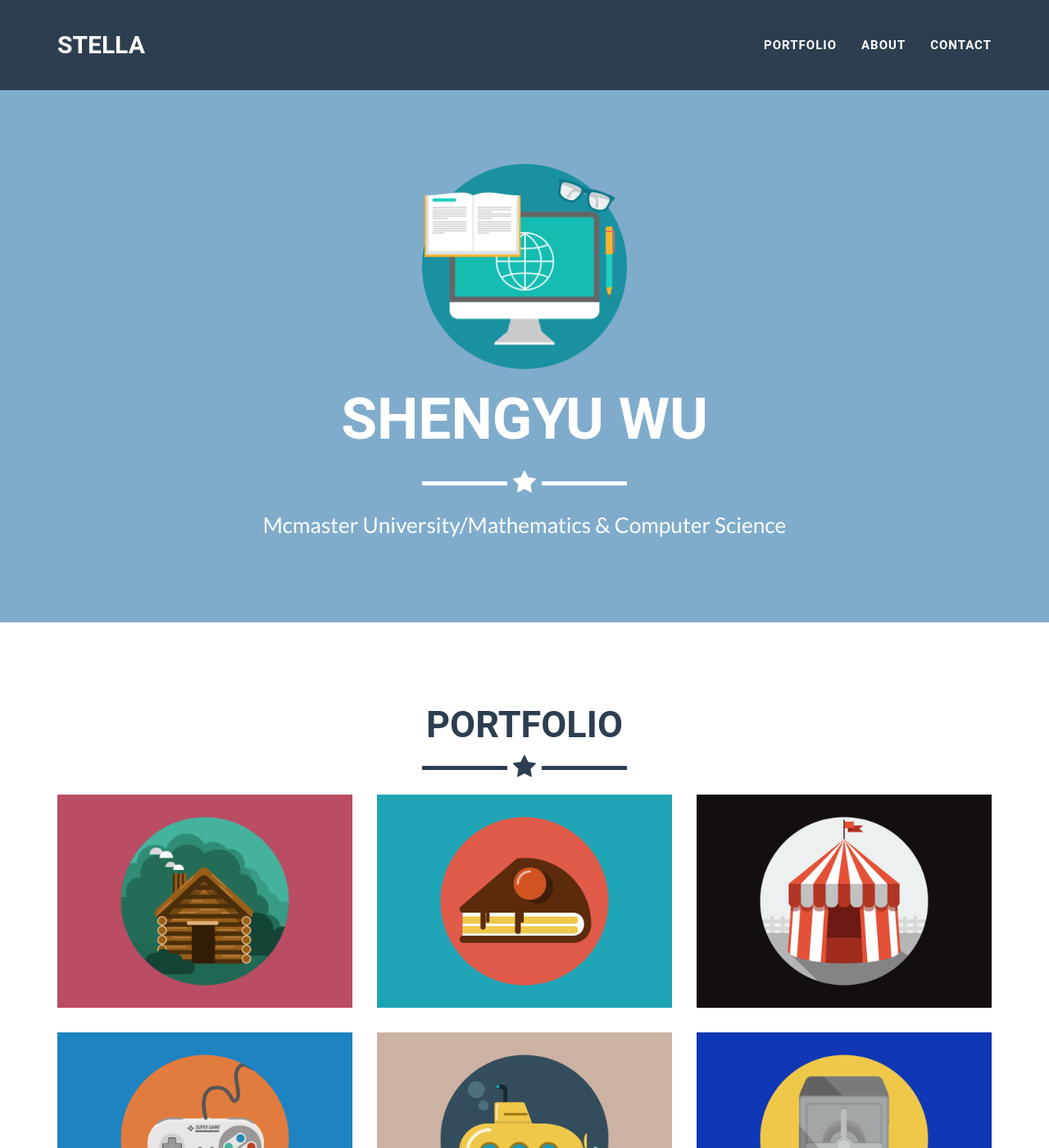
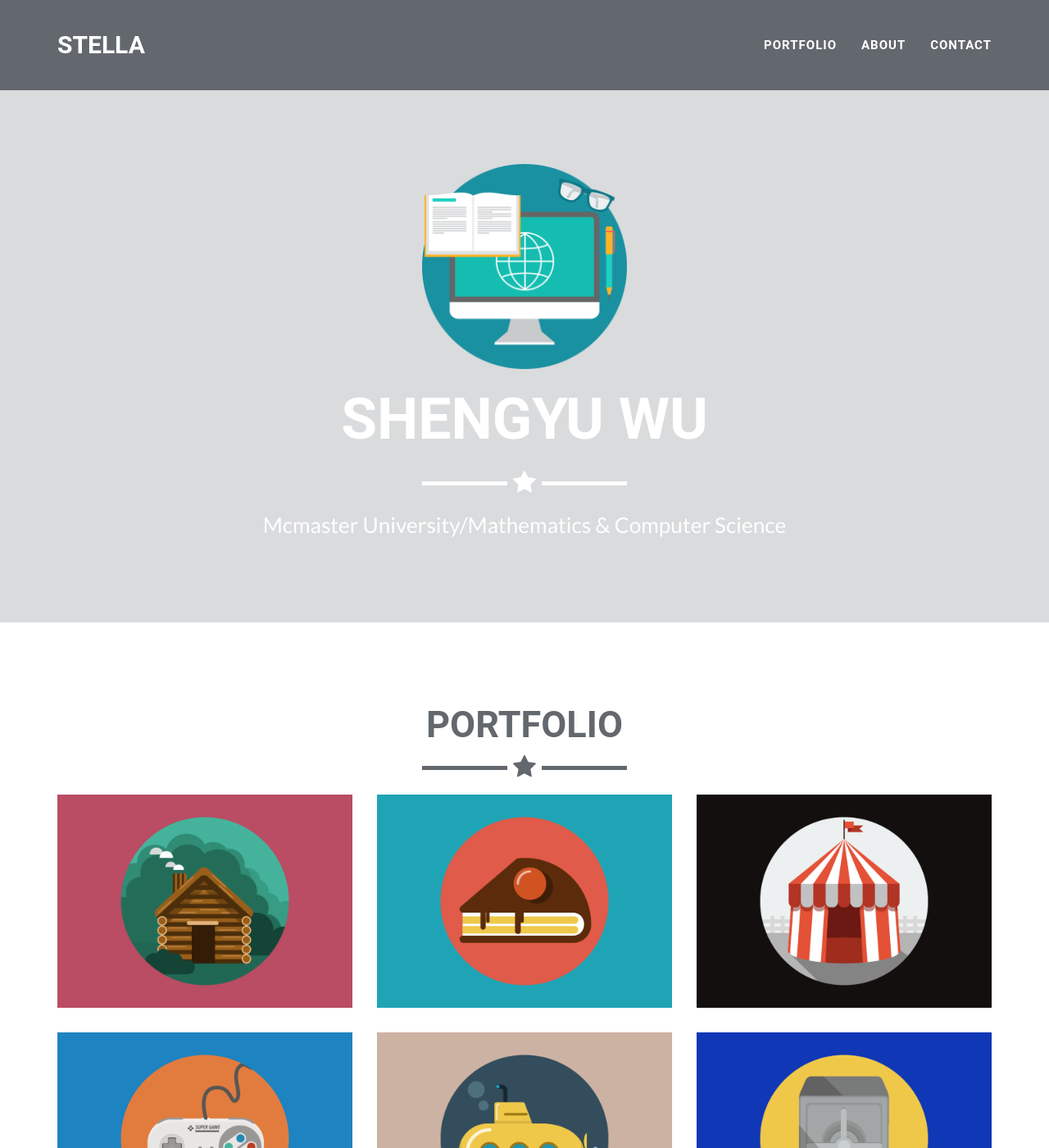
Before and after one commit to StellaSW/StellaSW.github.io, a Jekyll site: the page built from index.html, in a window 1280 px wide and 1400 px high. Shown: the whole window at 82% size. Built offline with Jekyll 4.4.1, drawn with Linux system fonts in a browser that asks for light colours.

Commit message:
Update _config.yml

```diff
--- a/_config.yml
+++ b/_config.yml
@@ -15,10 +15,10 @@ contact: static
 
 # Color settings (hex-codes without the leading hash-tag)
 color:
-  primary: 80accc #80B3FF
-  primary-rgb: "128, 172, 204" #"128,179,255"
-  secondary: 2c3e50 #FD6E8A
-  secondary-dark: 233140 #A2122F
+  primary: d9dbdd #80accc #80B3FF
+  primary-rgb: "217, 219, 221" #"128,179,255"
+  secondary: 62686d #FD6E8A
+  secondary-dark: 404347 #A2122F
 
 # Footer settings
 footer:
```
